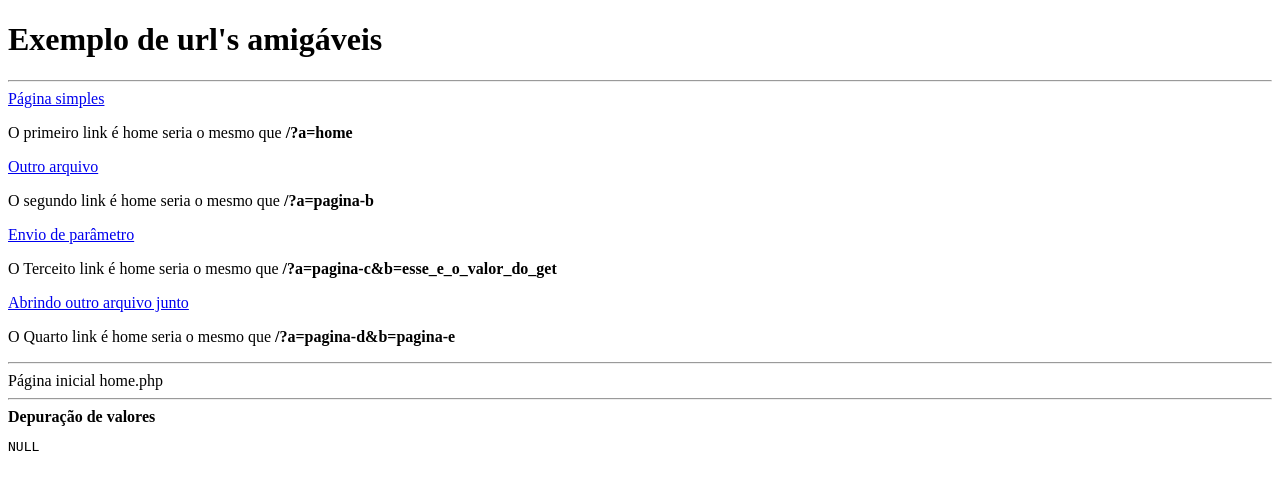
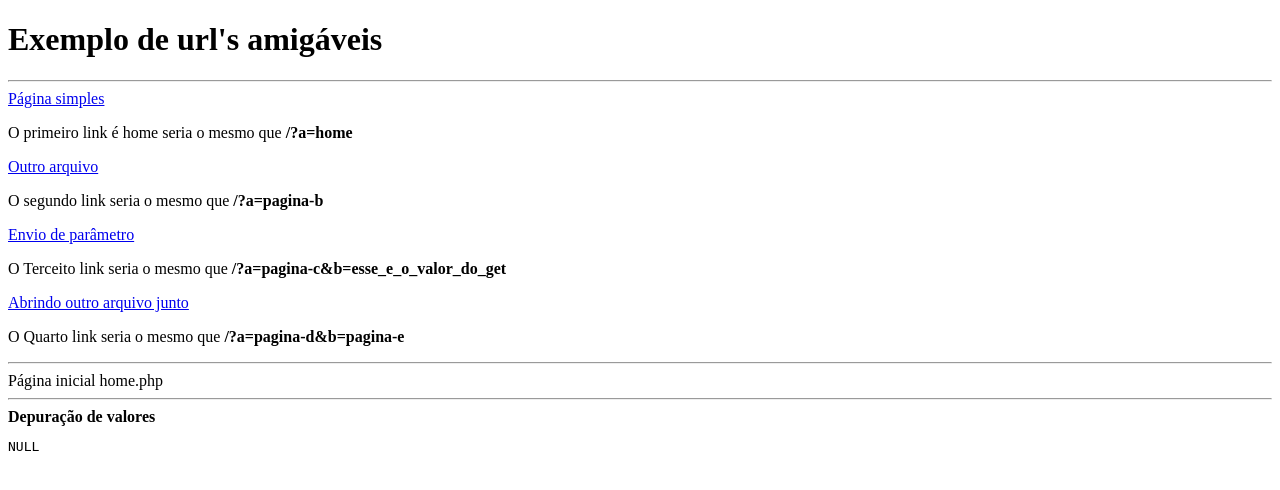
Before and after one commit to Spell-Master/Get-Url-Amigaveal, a PHP site: page / in a window 1280 px wide. Shown: the top 490 px of the page. Run offline with PHP 8.4, Linux system fonts and the light colour scheme; data that the repository does not hold is empty.

Commit message:
Ajuste do commit anterior

```diff
--- a/index.php
+++ b/index.php
@@ -17,13 +17,13 @@ $get = DataFilter::filterGet();
         <p>O primeiro link é home seria o mesmo que <b><?= DataFilter::baseURI(); ?>?a=home</b></p>
 
         <a href="pagina-b">Outro arquivo</a>
-        <p>O segundo link é home seria o mesmo que <b><?= DataFilter::baseURI(); ?>?a=pagina-b</b></p>
+        <p>O segundo link seria o mesmo que <b><?= DataFilter::baseURI(); ?>?a=pagina-b</b></p>
 
         <a href="pagina-c/esse_e_o_valor_do_get">Envio de parâmetro</a>
-        <p>O Terceito link é home seria o mesmo que <b><?= DataFilter::baseURI(); ?>?a=pagina-c&b=esse_e_o_valor_do_get</b></p>
+        <p>O Terceito link seria o mesmo que <b><?= DataFilter::baseURI(); ?>?a=pagina-c&b=esse_e_o_valor_do_get</b></p>
 
         <a href="pagina-d/pagina-e">Abrindo outro arquivo junto</a>
-        <p>O Quarto link é home seria o mesmo que <b><?= DataFilter::baseURI(); ?>?a=pagina-d&b=pagina-e</b></p>
+        <p>O Quarto link seria o mesmo que <b><?= DataFilter::baseURI(); ?>?a=pagina-d&b=pagina-e</b></p>
 
         <hr />
         <?php include (DataFilter::getPage(isset($get->a) ? $get->a : 'home')); ?>
```
